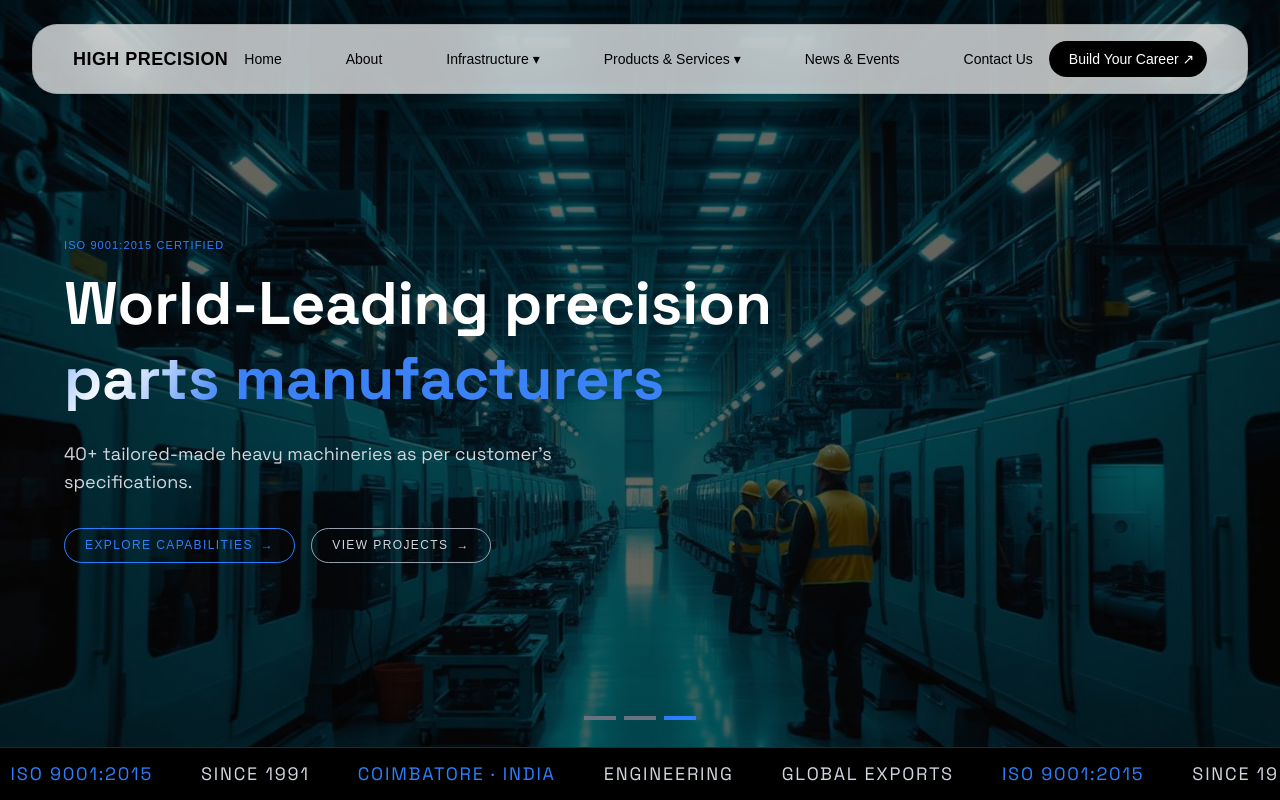
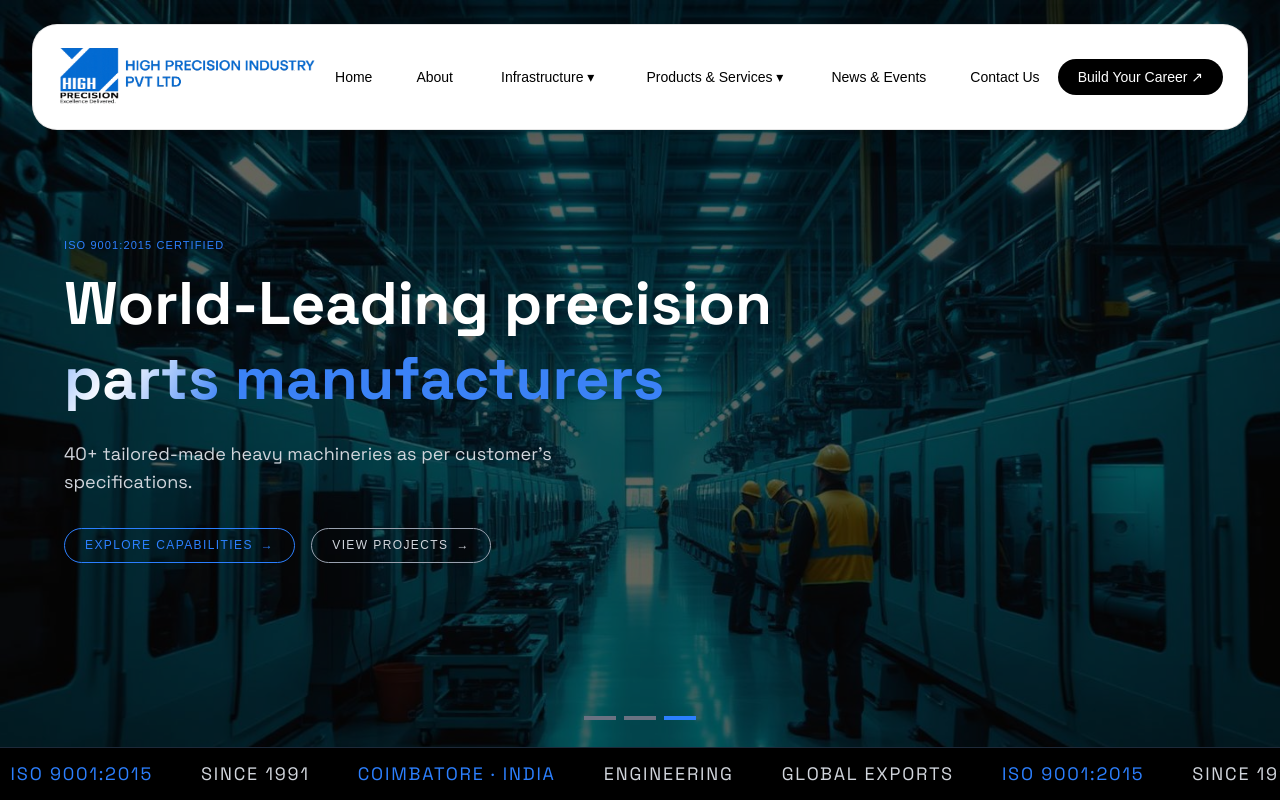
Before and after one commit to JeevithaRanjani/precision, a Next.js app: page /home in a window 1280 px wide. Shown: the top 800 px of the page. Built offline with nearby package versions, Linux system fonts and the light colour scheme.

Commit message:
logo update

```diff
--- a/app/Component/footer.tsx
+++ b/app/Component/footer.tsx
@@ -46,15 +46,15 @@ export default function Footer() {
             <div>
 
               {/* LOGO */}
-              <div className="w-[220px] h-[55px] bg-[#ececec] relative mb-10 overflow-hidden">
+              <div className="w-[240px] h-[65px] bg-[#ececec] relative mb-10 overflow-hidden">
 
                 {/* Replace with your logo */}
-                {/* <Image
-                  src="/assets/logo.png"
+                <Image
+                  src="/assests/home/high_logo4.png"
                   alt="logo"
                   fill
                   className="object-contain"
-                /> */}
+                />
 
               </div>
 
--- a/app/Component/navbar.tsx
+++ b/app/Component/navbar.tsx
@@ -1,3 +1,4 @@
+/* eslint-disable @next/next/no-img-element */
 "use client";
 
 import React, { useState } from "react";
@@ -37,24 +38,24 @@ const productRoutes: Record<string, string> = {
     <div className="fixed top-6 left-1/2 -translate-x-1/2 z-50 w-[95%] max-w-7xl">
 
       <div className="
-        flex items-center justify-between px-10 py-4
+        flex items-center justify-between px-6 py-4
         rounded-[25px]
         backdrop-blur-xl
-        bg-white/70 dark:bg-black/40
+        bg-white dark:bg-black/40
         border border-black/10 dark:border-white/20
         shadow-[0_8px_30px_rgba(0,0,0,0.15)]
       ">
 
 {/* Logo */}
-        <h1
+<img
+  src="/assests/home/high_logo4.png" // place your logo image inside the public folder
+  alt="High Precision Logo"
   onClick={() => router.push("/")}
-          className="font-semibold tracking-wide text-lg whitespace-nowrap
-          text-black dark:text-white cursor-pointer">
-          HIGH PRECISION
-        </h1>
+  className="h-18 w-65 cursor-pointer object-contain"
+/>
 
         {/* Menu */}
-<ul className="hidden md:flex items-center gap-8">
+<ul className="hidden md:flex items-center gap-3">
   {menu.map((item, i) => {
 
     const isInfrastructure = item.name === "Infrastructure";
@@ -74,20 +75,23 @@ const productRoutes: Record<string, string> = {
         >
           <div
             className="
-              relative px-4 py-2 text-sm cursor-pointer
-              rounded-full group overflow-hidden whitespace-nowrap
+            relative px-5 py-3 text-sm cursor-pointer
+    rounded-full text-right group whitespace-nowrap
     text-black dark:text-white
+    overflow-hidden
             "
           >
-            <span className="relative z-10 flex items-center gap-1">
+            <span className="relative z-8 flex items-center">
               {item.name} ▾
             </span>
 
             {/* Hover BG */}
             <span className="
-              absolute inset-0 rounded-full opacity-0 group-hover:opacity-100
-              bg-black/10 dark:bg-white/10
-              transition duration-400
+            absolute -inset-1
+      rounded-full
+      opacity-0 group-hover:opacity-100
+      bg-black/20 dark:bg-white/20
+      transition-all duration-700
             "></span>
 
             {/* Shine */}
@@ -95,7 +99,7 @@ const productRoutes: Record<string, string> = {
                  absolute inset-0
       bg-gradient-to-r from-transparent via-white/40 to-transparent
       dark:via-white/20
-              translate-x-[-100%] group-hover:translate-x-[100%]
+      translate-x-[-200%] group-hover:translate-x-[200%]
       transition duration-700
             "></span>
           </div>
```
Also changed, not shown: public/assests/home/high_logo4.png (added). Lines whose indentation alone changed are shown as unchanged.
